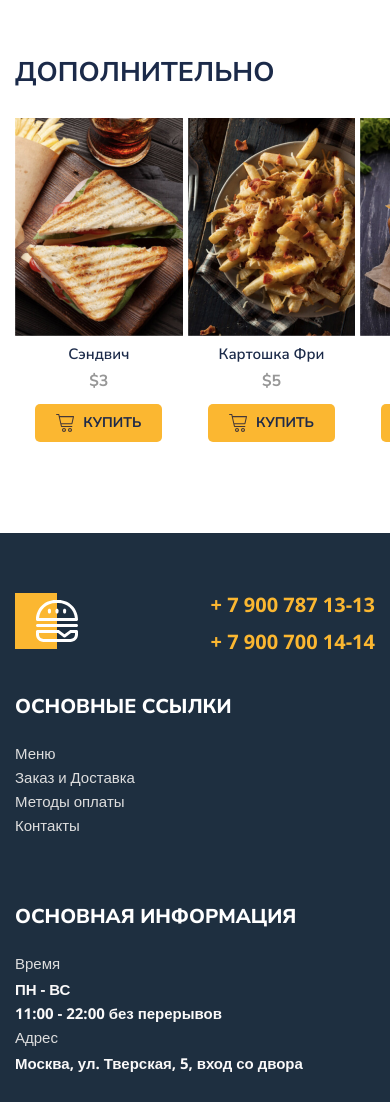
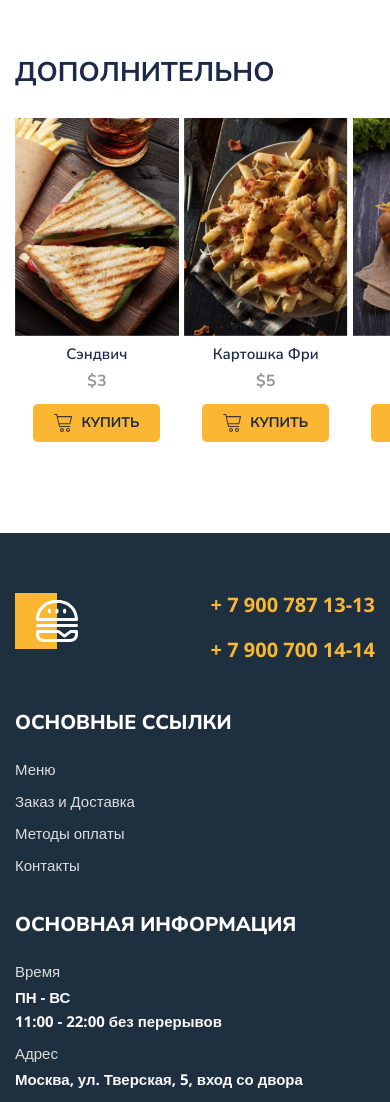
Before and after one commit to AvganovaT/Module01-Burger, a plain HTML site: page menu.html in a window 390 px wide. Shown: the part 1820-2922 px from the top of the page. Drawn offline with nearby package versions, Linux system fonts and the light colour scheme.

Commit message:
Add styles

```diff
--- a/styles/main.css
+++ b/styles/main.css
@@ -327,6 +327,7 @@ header {
     color: #FAF9F9;
     font-weight: 700;
     line-height: 24px;
+    padding-bottom: 8px;
 }
 .footer-list a {
     color: #DEDEDE;
@@ -614,6 +615,8 @@ header {
     }
     .footer-list + .footer-list-tel {
         display: block;
+        margin-top: 15px;
+
     }
 }
 
@@ -707,7 +710,7 @@ header {
         height: 100%;
     }
     .menu-other .menu-grid-item {
-        flex: 0 0 43vw;
+        flex: 0 0 42vw;
     }
     .footer {
         margin-top: 55px;
@@ -735,7 +738,7 @@ header {
     }
     .footer-item:nth-child(3) {
         grid-area: info;
-        margin-top: 65px;
+        margin-top: 25px;
     }
     .footer-tel {
         grid-area: tel;
```
